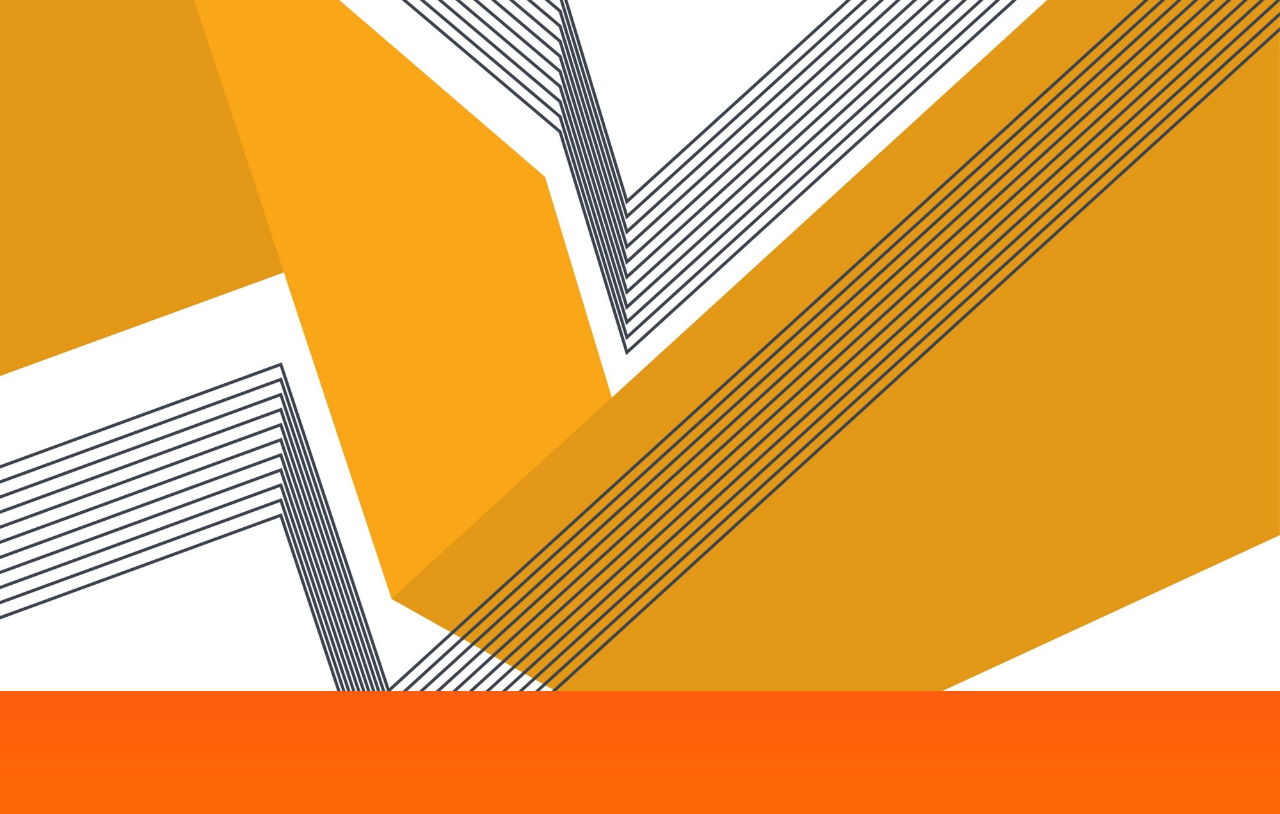
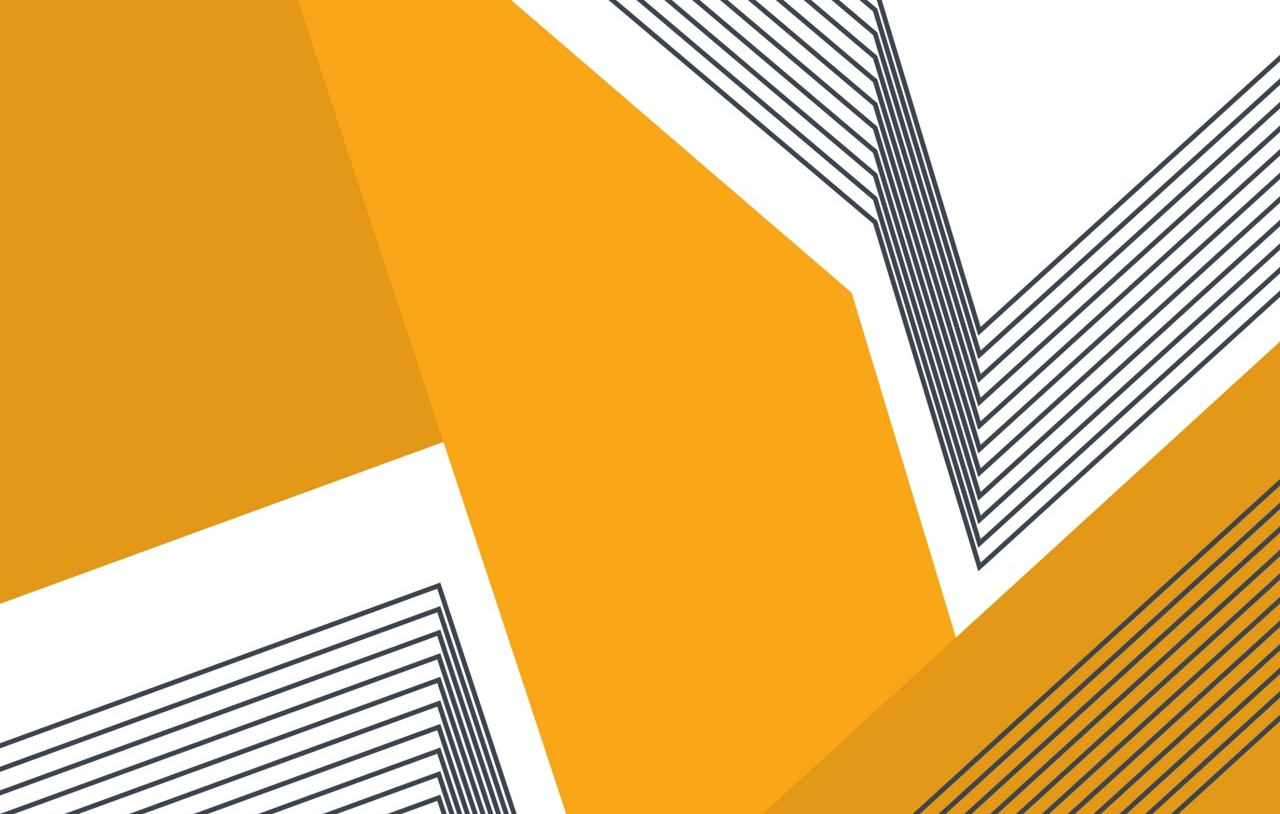
Before and after one commit to joehiggi1758/joehiggi1758.github.io, a website: page index.html in a window 1280 px wide. Shown: the part 513-1327 px from the top of the page. Drawn offline with Linux system fonts and the light colour scheme.

Commit message:
fixing header test

```diff
--- a/index.html
+++ b/index.html
@@ -51,7 +51,7 @@
       <h2 class="masthead-subheading mb-0"> Engineer | Programmer | Entreprenuer </h2>
     </div>
   </div>
-  <img src="img/header.jpg" style="width:100%;">
+  <img src="img/header.jpg" width="2000">
 </header>
 
 
```
